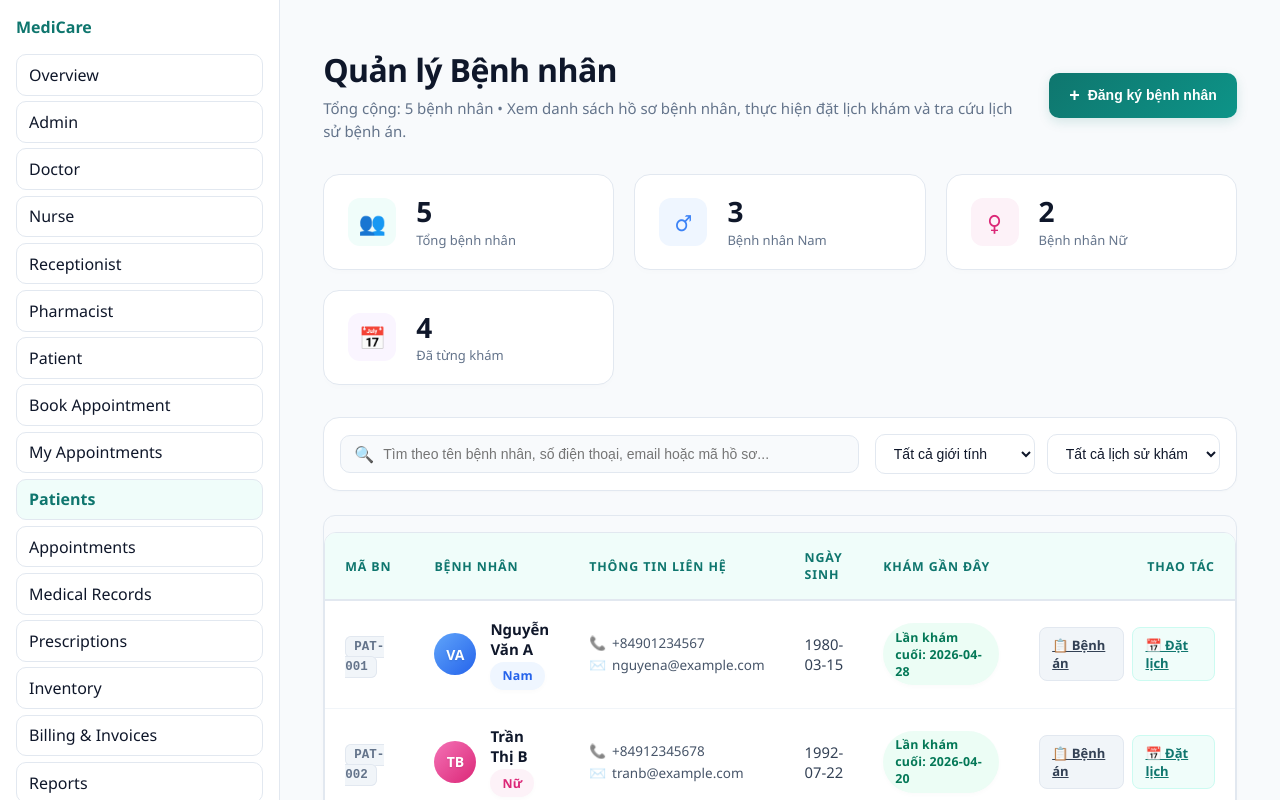
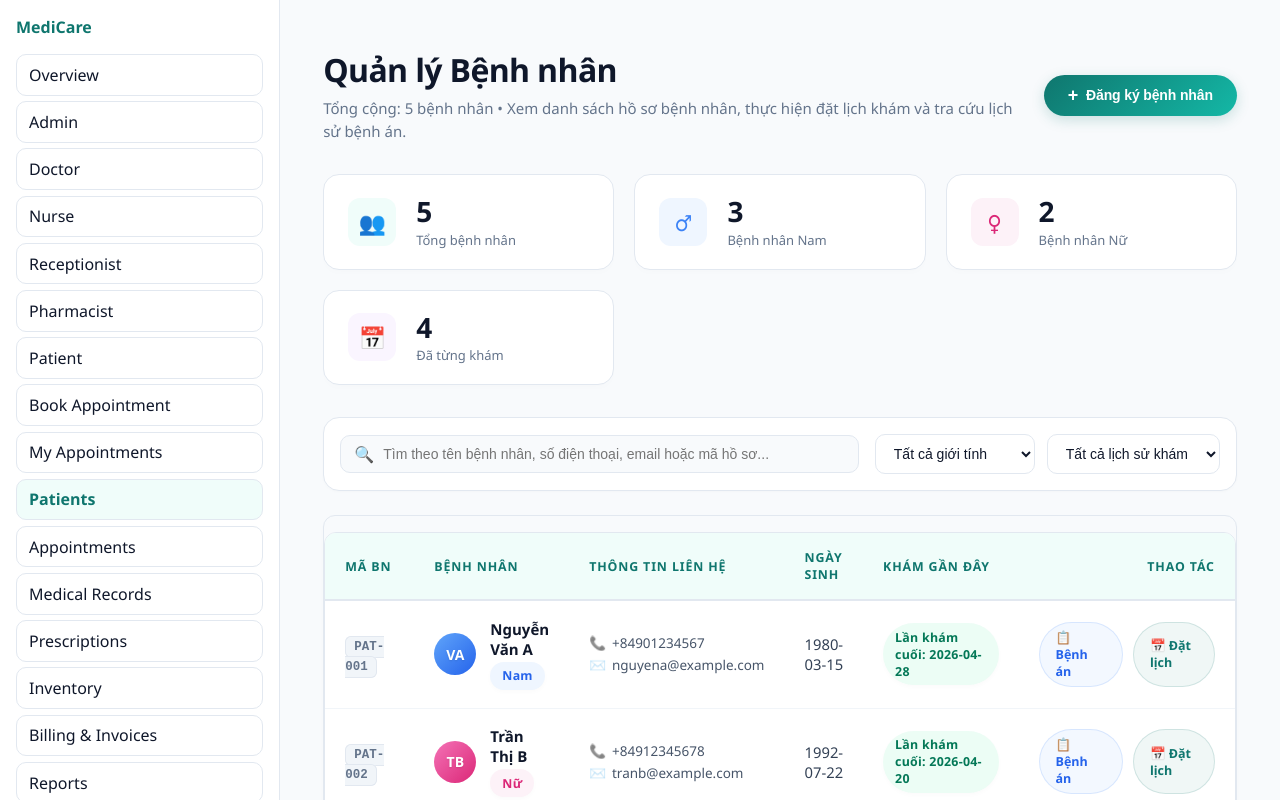
Before and after one commit to quangtrung0220/MediCare_App_Speckit_V2, a Next.js app in the folder frontend/: page /patients in a window 1280 px wide. Shown: the top 800 px of the page. Built offline with nearby package versions, Linux system fonts and the light colour scheme; no server answers.

Commit message:
Redesign buttons to capsule-shaped layout with glowing gradient and hover scaling animations

```diff
--- a/frontend/app/patients/page.module.css
+++ b/frontend/app/patients/page.module.css
@@ -49,29 +49,31 @@
 
 /* Button with brand gradient */
 .addBtn {
-  background: linear-gradient(135deg, var(--brand, #0f766e) 0%, #0d9488 100%);
+  background: linear-gradient(135deg, var(--brand, #0f766e) 0%, #14b8a6 100%);
   color: #ffffff;
   border: none;
-  padding: 12px 20px;
-  border-radius: 10px;
+  padding: 10px 24px;
+  border-radius: 9999px;
   font-weight: 600;
   font-size: 14px;
   cursor: pointer;
   display: inline-flex;
   align-items: center;
   gap: 8px;
-  box-shadow: 0 4px 12px rgba(15, 118, 110, 0.15);
-  transition: all 0.2s ease;
+  box-shadow: 0 4px 14px rgba(15, 118, 110, 0.2);
+  transition: all 0.25s cubic-bezier(0.4, 0, 0.2, 1);
+  letter-spacing: -0.01em;
 }
 
 .addBtn:hover {
-  transform: translateY(-1px);
-  box-shadow: 0 6px 16px rgba(15, 118, 110, 0.25);
+  transform: translateY(-2px) scale(1.02);
+  box-shadow: 0 8px 22px rgba(15, 118, 110, 0.35);
   filter: brightness(1.05);
 }
 
 .addBtn:active {
-  transform: translateY(1px);
+  transform: translateY(0) scale(0.98);
+  box-shadow: 0 4px 10px rgba(15, 118, 110, 0.15);
 }
 
 .addBtnIcon {
@@ -411,44 +413,58 @@
 /* Actions Button Group */
 .actionsCell {
   display: flex;
-  gap: 8px;
+  gap: 10px;
   justify-content: flex-start;
 }
 
 .actionBtn {
-  border: none;
-  border-radius: 8px;
-  padding: 8px 12px;
-  font-size: 13px;
+  border: 1px solid transparent;
+  border-radius: 9999px;
+  padding: 6px 16px;
+  font-size: 12.5px;
   font-weight: 600;
   cursor: pointer;
   display: inline-flex;
   align-items: center;
   gap: 6px;
-  transition: all 0.15s ease;
+  text-decoration: none;
+  transition: all 0.25s cubic-bezier(0.4, 0, 0.2, 1);
 }
 
 .recordBtn {
-  background-color: #f1f5f9;
-  color: #334155;
-  border: 1px solid #e2e8f0;
+  background-color: rgba(59, 130, 246, 0.06);
+  color: #2563eb;
+  border-color: rgba(59, 130, 246, 0.15);
 }
 
 .recordBtn:hover {
-  background-color: #e2e8f0;
-  color: #0f172a;
+  background: linear-gradient(135deg, #3b82f6 0%, #1d4ed8 100%);
+  color: #ffffff;
+  border-color: transparent;
+  box-shadow: 0 4px 12px rgba(59, 130, 246, 0.22);
+  transform: translateY(-1.5px);
+}
+
+.recordBtn:active {
+  transform: translateY(0);
 }
 
 .bookBtn {
-  background-color: var(--brand-soft, #f0fdfa);
+  background-color: rgba(15, 118, 110, 0.06);
   color: var(--brand, #0f766e);
-  border: 1px solid #ccfbf1;
+  border-color: rgba(15, 118, 110, 0.15);
 }
 
 .bookBtn:hover {
-  background-color: var(--brand, #0f766e);
+  background: linear-gradient(135deg, var(--brand, #0f766e) 0%, #14b8a6 100%);
   color: #ffffff;
-  border-color: var(--brand, #0f766e);
+  border-color: transparent;
+  box-shadow: 0 4px 12px rgba(15, 118, 110, 0.22);
+  transform: translateY(-1.5px);
+}
+
+.bookBtn:active {
+  transform: translateY(0);
 }
 
 /* Modal Overlay & Card styling */
@@ -622,35 +638,51 @@
   background: transparent;
   border: 1px solid #cbd5e1;
   color: #475569;
-  padding: 10px 18px;
-  border-radius: 8px;
+  padding: 10px 24px;
+  border-radius: 9999px;
   font-weight: 600;
   font-size: 14px;
   cursor: pointer;
-  transition: background-color 0.15s;
+  transition: all 0.2s ease;
 }
 
 .cancelBtn:hover {
   background-color: #f1f5f9;
+  color: #0f172a;
+  border-color: #94a3b8;
+}
+
+.cancelBtn:active {
+  background-color: #e2e8f0;
 }
 
 .submitBtn {
-  background-color: var(--brand, #0f766e);
+  background: linear-gradient(135deg, var(--brand, #0f766e) 0%, #14b8a6 100%);
   color: #ffffff;
   border: none;
-  padding: 10px 18px;
-  border-radius: 8px;
+  padding: 10px 24px;
+  border-radius: 9999px;
   font-weight: 600;
   font-size: 14px;
   cursor: pointer;
-  transition: background-color 0.15s;
+  box-shadow: 0 4px 12px rgba(15, 118, 110, 0.15);
+  transition: all 0.25s cubic-bezier(0.4, 0, 0.2, 1);
 }
 
 .submitBtn:hover {
-  background-color: #0d9488;
+  transform: translateY(-1.5px);
+  box-shadow: 0 6px 16px rgba(15, 118, 110, 0.25);
+  filter: brightness(1.05);
+}
+
+.submitBtn:active {
+  transform: translateY(0);
 }
 
 .submitBtn:disabled {
-  background-color: #94a3b8;
+  background: #cbd5e1;
+  color: #94a3b8;
   cursor: not-allowed;
+  box-shadow: none;
+  transform: none;
 }
```
